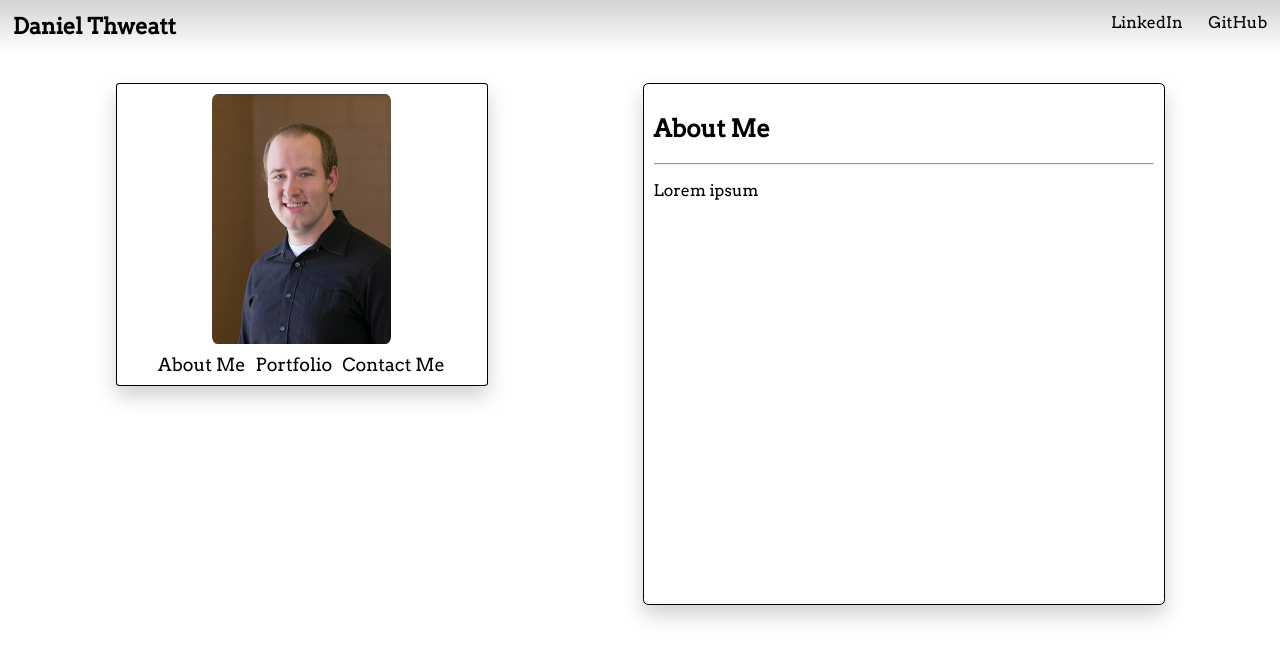
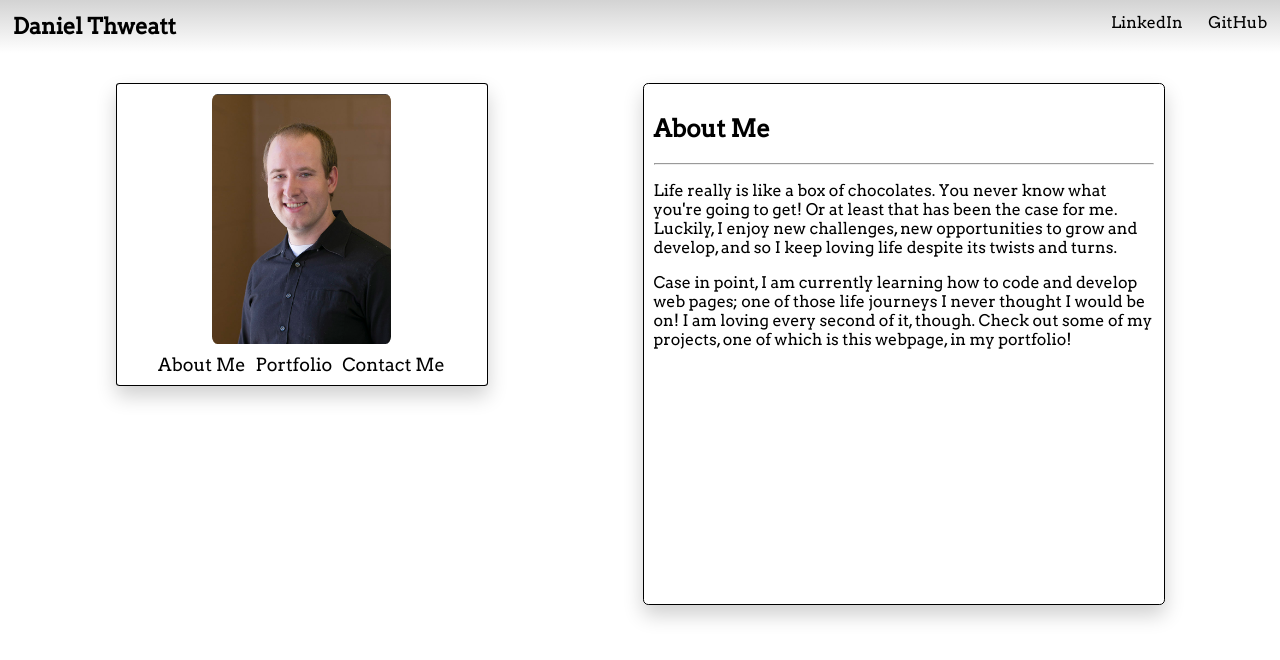
Before and after one commit to Danielthweatt/Portfolio, a React (Create React App) app in the folder my-app/: page / in a window 1280 px wide. Shown: the top 660 px of the page. Built offline with nearby package versions, Linux system fonts and the light colour scheme.

Commit message:
worked on About component, nav links, and info panel

```diff
--- a/my-app/src/components/About/About.js
+++ b/my-app/src/components/About/About.js
@@ -2,11 +2,21 @@ import React from 'react';
 import './About.css';
 
 const About = () => (
-    <div>
-        <h2>About Me</h2>
-        <hr />
-        <p>Lorem ipsum</p>
-    </div>
+	<div>
+		<h2>About Me</h2>
+		<hr />
+		<p>Life really is like a box of chocolates. You
+        never know what you're going to get! Or at least that
+        has been the case for me. Luckily, I enjoy
+        new challenges, new opportunities to grow and develop,
+        and so I keep loving life despite its twists
+        and turns.</p>
+		<p>Case in point, I am currently learning how to code
+        and develop web pages; one of those life journeys
+        I never thought I would be on! I am loving every
+        second of it, though. Check out some of my projects, one
+        of which is this webpage, in my portfolio!</p>
+	</div>
 );
 
 export default About;
--- a/my-app/src/components/Nav/Nav.css
+++ b/my-app/src/components/Nav/Nav.css
@@ -16,7 +16,7 @@ h1 {
 
 .nav-link {
     float: right;
-    margin: 2%;
+    margin: 2% 1%;
 }
 
 a {
@@ -28,6 +28,12 @@ a:hover {
     opacity: 0.5;
 }
 
+@media screen and (min-width: 330px) {
+    .nav-link {
+        margin: 2%;
+    }
+}
+
 @media screen and (min-width: 550px) {
     h1 {
         font-size: 22px;
--- a/my-app/src/components/Panels/InfoPanel/InfoPanel.css
+++ b/my-app/src/components/Panels/InfoPanel/InfoPanel.css
@@ -1,7 +1,7 @@
 .info-panel {
     margin: 30px 5px;
     width: 300px;
-    height: 300px;
+    min-height: 300px;
     border: 1px solid black;
     border-radius: 1%;
     padding: 10px;
@@ -11,7 +11,7 @@
 @media screen and (min-width: 550px) {
     .info-panel {
         width: 350px;
-        height: 500px;
+        min-height: 500px;
     }
 }
 
```
